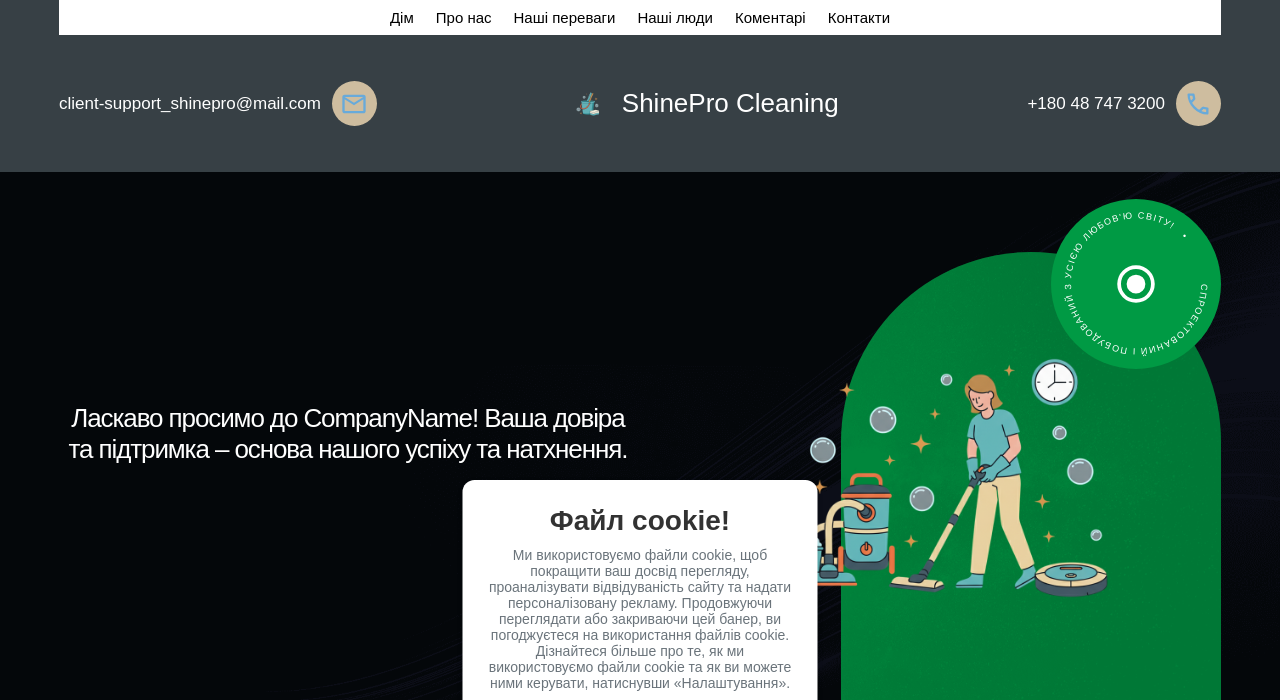
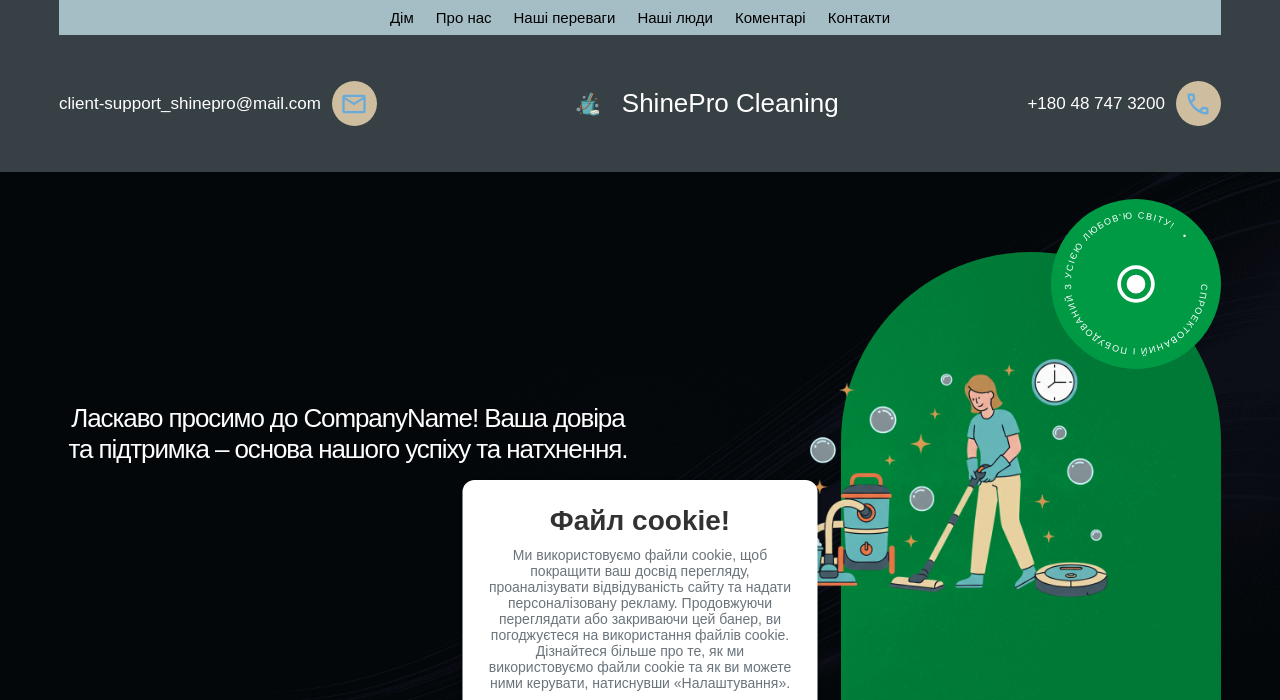
Before and after one commit to margaritapoleva/prtph_01, a plain HTML site: page index.html in a window 1280 px wide. Shown: the top 700 px of the page. Drawn offline with Linux system fonts and the light colour scheme; a web font is replaced by a local one.

Commit message:
Update index.html

```diff
--- a/index.html
+++ b/index.html
@@ -158,7 +158,7 @@ img {
 }
 
 .startview-navigtn {
-  background-color: #ffffff;
+  background-color: var(--main-laght-color);
 }
 
 .startview-navigtn a {
@@ -181,7 +181,7 @@ img {
  top: 0;
  width: 100%;
  height: 100%;
- background-color: #009A44;
+ background-color: var(--accent-color);
  transform: translateY(-100%);
  transition: all 500ms ease;
  z-index: -1;
```
